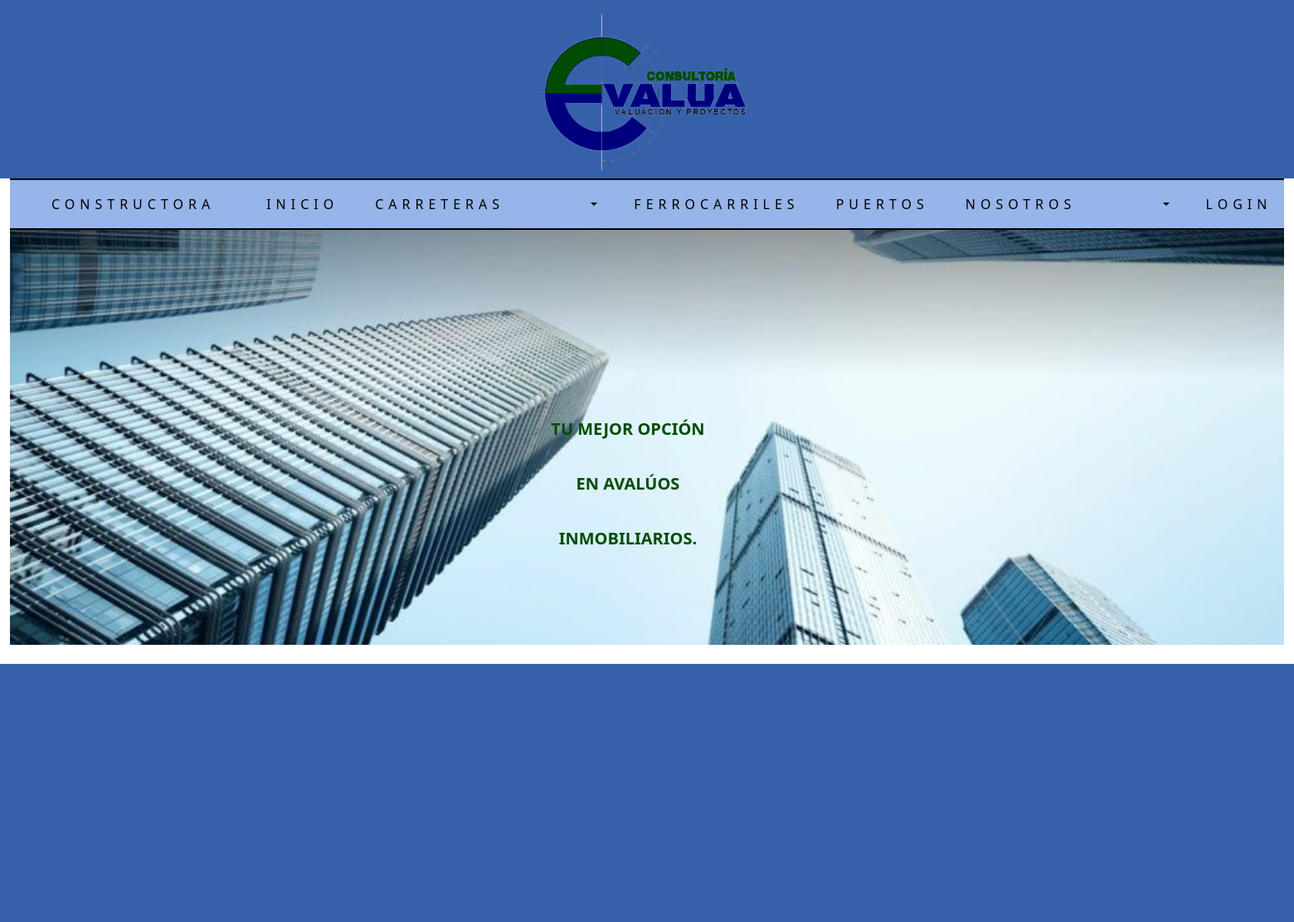
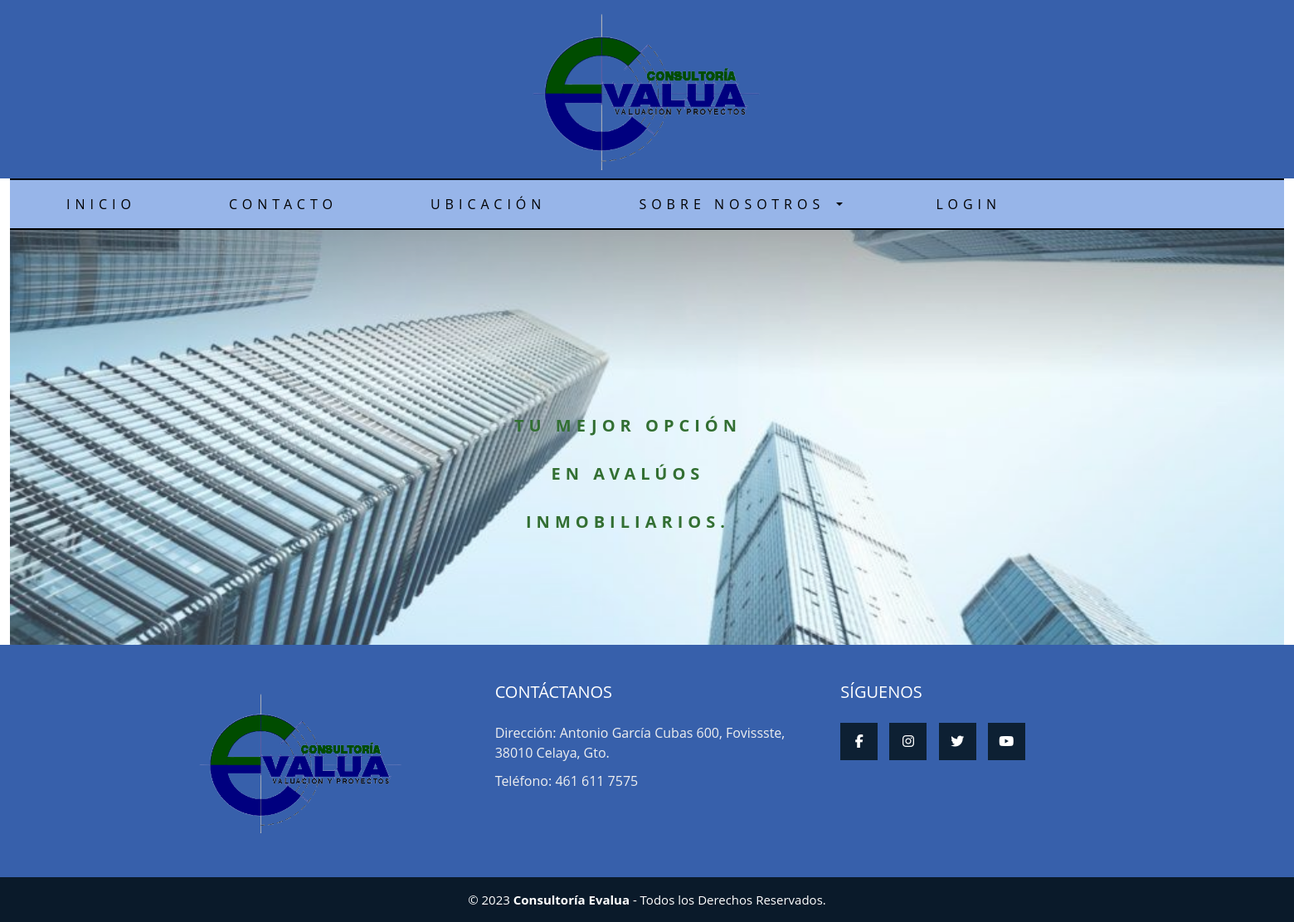
Before and after one commit to vZanahoria/ConsultoriaEvalua, a PHP site: page / in a window 1560 px wide. Shown: the whole page at 83% size. Before the commit the page ends 800 px from the top, so only its background shows below. Run offline with PHP 8.4, Linux system fonts and the light colour scheme; some libraries are stand-ins or nearby versions.

Commit message:
Footer en index

```diff
--- a/admin/views/footer.php
+++ b/admin/views/footer.php
@@ -1,3 +1,31 @@
+<footer class="pie-pagina">
+        <div class="grupo-1">
+            <div class="box">
+                <figure>
+                    <a href="index.php">
+                        <img src="images/logo.png" alt="Logo de Consultoría Evalua">
+                    </a>
+                </figure>
+            </div>
+            <div class="box">
+                <h2>CONTÁCTANOS</h2>
+                <p>Dirección: Antonio García Cubas 600, Fovissste, 38010 Celaya, Gto.</p>
+                <p>Teléfono: 461 611 7575</p>
+            </div>
+            <div class="box">
+                <h2>SÍGUENOS</h2>
+                <div class="red-social">
+                    <a href="#" class="fa fa-facebook"></a>
+                    <a href="#" class="fa fa-instagram"></a>
+                    <a href="#" class="fa fa-twitter"></a>
+                    <a href="#" class="fa fa-youtube"></a>
+                </div>
+            </div>
+        </div>
+        <div class="grupo-2">
+            <small>&copy; 2023 <b>Consultoría Evalua</b> - Todos los Derechos Reservados.</small>
+        </div>
+    </footer>
 <script src="https://cdn.jsdelivr.net/npm/bootstrap@5.3.0-alpha1/dist/js/bootstrap.bundle.min.js" integrity="sha384-w76AqPfDkMBDXo30jS1Sgez6pr3x5MlQ1ZAGC+nuZB+EYdgRZgiwxhTBTkF7CXvN" crossorigin="anonymous"></script>
   </body>
 </html>
--- a/admin/views/header.php
+++ b/admin/views/header.php
@@ -7,6 +7,7 @@
     <link href="https://cdn.jsdelivr.net/npm/bootstrap@5.3.0-alpha1/dist/css/bootstrap.min.css" rel="stylesheet" integrity="sha384-GLhlTQ8iRABdZLl6O3oVMWSktQOp6b7In1Zl3/Jr59b6EGGoI1aFkw7cmDA6j6gD" crossorigin="anonymous">
     <link rel="stylesheet" href="https://cdn.jsdelivr.net/npm/bootstrap-icons@1.10.4/font/bootstrap-icons.css">
     <link href="https://fonts.googleapis.com/css?family=Roboto+Condensed:300,400,700&display=swap" rel="stylesheet"/>
+    <script src="https://kit.fontawesome.com/eb496ab1a0.js" crossorigin="anonymous"></script>
     <link rel="stylesheet" href="css\styles.css">
   </head>
   <body>
--- a/admin/views/menu.php
+++ b/admin/views/menu.php
@@ -9,78 +9,54 @@
 
 
   <div class="row " id=nav_superior>
-    <nav>
-      <div class="row">
-        <div class="col">
-          <nav class="navbar navbar-expand-lg bg-body-tertiary navbar bg-light menu new_link navbar_color"
-            data-bs-theme="light">
+    <div class="col-12">
+
+      <nav class="navbar navbar-expand-lg navbar new_link menu navbar_color">
         <div class="container-fluid">
-              <a class="navbar-brand" href="#">Constructora</a>
           <button class="navbar-toggler" type="button" data-bs-toggle="collapse"
             data-bs-target="#navbarSupportedContent" aria-controls="navbarSupportedContent" aria-expanded="false"
             aria-label="Toggle navigation">
             <span class="navbar-toggler-icon"></span>
           </button>
-
-              <div class="collapse navbar-collapse" id="navbarSupportedContent1">
+          <div class="collapse navbar-collapse" id="navbarSupportedContent">
             <ul class="navbar-nav me-auto mb-2 mb-lg-0">
-                  <li class="nav-item">
-                    <a class="nav-link active" aria-current="page" href="index.php">Inicio</a>
+              <li class="nav-item px-5">
+                <a class="nav-link " href="contacto.html">Inicio</a>
               </li>
-                  <li class="nav-item dropdown">
+              <li class="nav-item px-5">
+                <a class="nav-link " href="contacto.html">Contacto</a>
+              </li>
+              <li class="nav-item px-5">
+                <a class="nav-link " href="idioma.html">Ubicación</a>
+              </li>
+              <li class="nav-item dropdown px-5">
                 <a class="nav-link dropdown-toggle" href="#" role="button" data-bs-toggle="dropdown"
                   aria-expanded="false">
-                      Carreteras
+                  Sobre Nosotros
                 </a>
                 <ul class="dropdown-menu">
-                      <li><a class="dropdown-item" href="carreteras.html">Nuestros Proyectos</a>
+                  <li><a class="dropdown-item px-5" href="mision.php">Misión</a>
                   </li>
-                      <li><a class="dropdown-item" href="intercambiador_autopistas.html">Intercambiador de
-                          Autopistas</a>
+                  <li><a class="dropdown-item px-5" href="vision.php">Visión</a>
                   </li>
-                      <li><a class="dropdown-item" href="viaducto_bicentenario.html">Viaducto Bicentenario</a>
-                      </li>
-                      <li><a class="dropdown-item" href="autovia.html">Autovía Cantábrico</a>
+                  <li><a class="dropdown-item px-5" href="viaducto_bicentenario.html">Valores</a>
                   </li>
                 </ul>
               </li>
-                  <li class="nav-item">
-                    <a class="nav-link" href="ferrocarriles.html">Ferrocarriles</a>
-                  </li>
-                  <li class="nav-item">
-                    <a class="nav-link" href="puertos.html">Puertos</a>
-                  </li>
-                  <li class="nav-item dropdown">
-                    <a class="nav-link dropdown-toggle" href="#" role="button" data-bs-toggle="dropdown"
-                      aria-expanded="false">
-                      Nosotros
-                    </a>
-                    <ul class="dropdown-menu">
-                      <li><a class="dropdown-item" href="contacto.html">Contáctanos</a>
-                      </li>
-                      <li><a class="dropdown-item" href="mision.html">Misión</a>
-                      </li>
-                      <li><a class="dropdown-item" href="vision.html">Visión</a>
-                      </li>
-                      <li><a class="dropdown-item" href="valores.html">Valores</a>
-                      </li>
-                      <li><a class="dropdown-item" href="mapa.html">Mapa</a></li>
-                    </ul>
-                  </li>
-                  <li class="nav-item">
-                    <a class="nav-link" href="puertos.html">Login</a>
+              <li class="nav-item px-5">
+                <a class="nav-link " href="login.php">Login</a>
               </li>
             </ul>
+
           </div>
         </div>
       </nav>
     </div>
   </div>
-    </nav>
-  </div>
+
   <div class="col">
     <div id="imagen_banner">
-      <div class="contenedor_banner">
+      <div class="contenedor_banner new_link">
         <p id="txt_banner">Tu mejor opción</p>
         <p id="txt_banner">en avalúos</p>
         <p id="txt_banner">inmobiliarios.</p>
--- a/css/styles.css
+++ b/css/styles.css
@@ -43,9 +43,9 @@
     align-items: center;
     justify-content: space-between;
     letter-spacing: 6px; /* para separar entre letras */
-    word-spacing: 90px;   /* separacion entre palabras */
+   /* word-spacing: 90px;   /* separacion entre palabras */
     line-height: 22px;   /* separacion entre lineas */
-    text-indent: 28px;   /* para sangrias */
+    /*text-indent: 28px;   /* para sangrias */
   }
 
   .menu a:hover  {
@@ -59,7 +59,7 @@
 
   #imagen_banner{
     background-image: url("../images/background_img2.jpg"); /* The image used */
-
+    opacity: 80%;
     background-color: #cccccc; /* Used if the image is unavailable */
     height: 500px; /* You must set a specified height */
     background-position: center; /* Center the image */
@@ -83,3 +83,76 @@
   padding-top: 14%;
   padding-right: 3%;
 }
+
+@import url('https://fonts.googleapis.com/css2?family=Open+Sans:wght@400;700&display=swap');
+*{
+    margin: 0;
+    padding: 0;
+    box-sizing: border-box;
+    font-family: 'Open Sans', sans-serif;
+}
+/*:::::Pie de Pagina*/
+.pie-pagina{
+    width: 100%;
+    background-color: #3760AB;
+}
+.pie-pagina .grupo-1{
+    width: 100%;
+    max-width: 1200px;
+    margin: auto;
+    display:grid;
+    grid-template-columns: repeat(3, 1fr);
+    grid-gap:50px;
+    padding: 45px 0px;
+}
+.pie-pagina .grupo-1 .box figure{
+    width: 100%;
+    height: 100%;
+    display: flex;
+    justify-content: center;
+    align-items: center;
+}
+.pie-pagina .grupo-1 .box figure img{
+    width: 250px;
+}
+.pie-pagina .grupo-1 .box h2{
+    color: #fff;
+    margin-bottom: 25px;
+    font-size: 20px;
+}
+.pie-pagina .grupo-1 .box p{
+    color: #efefef;
+    margin-bottom: 10px;
+}
+.pie-pagina .grupo-1 .red-social a{
+    display: inline-block;
+    text-decoration: none;
+    width: 45px;
+    height: 45px;
+    line-height: 45px;
+    color: #fff;
+    margin-right: 10px;
+    background-color: #0d2033;
+    text-align: center;
+    transition: all 300ms ease;
+}
+.pie-pagina .grupo-1 .red-social a:hover{
+    color: #004c00;
+}
+.pie-pagina .grupo-2{
+    background-color: #0a1a2a;
+    padding: 15px 10px;
+    text-align: center;
+    color: #fff;
+}
+.pie-pagina .grupo-2 small{
+    font-size: 15px;
+}
+@media screen and (max-width:800px){
+    .pie-pagina .grupo-1{
+        width: 90%;
+        grid-template-columns: repeat(1, 1fr);
+        grid-gap:30px;
+        padding: 35px 0px;
+    }
+}
```
Lines whose indentation alone changed are shown as unchanged.
